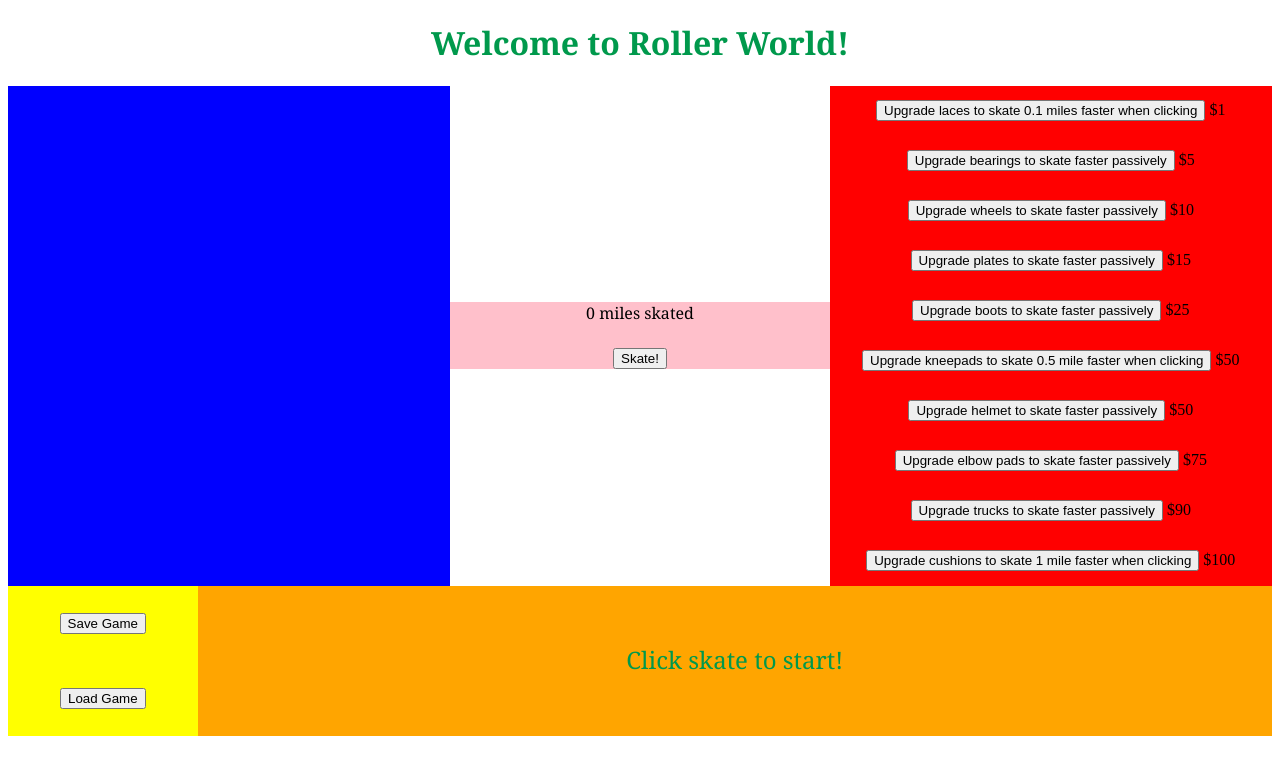
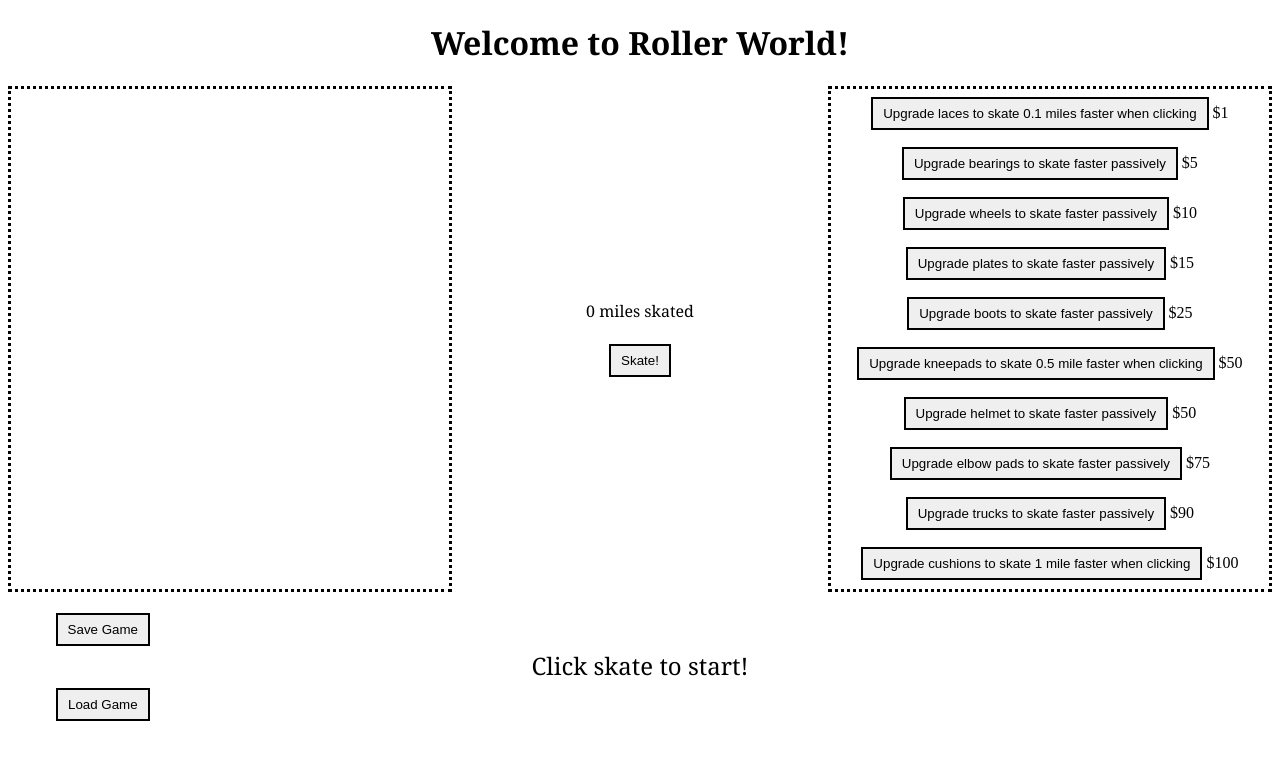
Before and after one commit to JoleneRenee21/roller.github.io, a plain HTML site: page index.html in a window 1280 px wide. Drawn offline with Linux system fonts and the light colour scheme.

Commit message:
Update style.css
Finalized design

```diff
--- a/style.css
+++ b/style.css
@@ -1,7 +1,13 @@
 h1 {
-  color: #00994C;
-  text-align: center;
-  font-family: Georgia;
+	color: black;
+	text-align: center;
+	font-family: Georgia;
+}
+button {
+	background-color: light gray;
+	border: 2px solid black;
+	color: black;
+	padding: 7px 10px;
 }
 #flex-layout {
 	display: flex;
@@ -17,12 +23,12 @@ h1 {
 #counter {
 	text-align: center;
 	font-family: Georgia;
-	background: pink;
+	/*background: pink;*/
 	width: 100%;
 	order: 1;
 }
 #money {
-	background: green;
+	/*background: green;*/
 	width: 100%;
 	height: 100px;
 	order: 2;
@@ -30,7 +36,9 @@ h1 {
 	line-height: 100px;
 }
 #jobs {
-	background: blue;
+	/*background: blue;*/
+	border-style: dotted;
+	border-color: black;
 	width: 35%;
 	height: 500px;
 	order: 1;
@@ -40,7 +48,9 @@ h1 {
 	justify-content: space-around;
 }
 #upgrades {
-	background: red;
+	/*background: red;*/
+	border-style: dotted;
+	border-color: black;
 	width: 35%;
 	height: 500px;
 	order: 3;
@@ -55,7 +65,7 @@ h1 {
 	align-items: center;
 }
 #save-functionality {
-	background: yellow;
+	/*background: yellow;*/
 	width: 15%;
 	height: 150px;
 	order: 1;
@@ -65,11 +75,11 @@ h1 {
 	justify-content: space-around;
 }
 #message{
-	background: orange;
+	/*background: orange;*/
 	font-family: Georgia;
 	font-size: 24px;
-	color: #00994C;
-	width: 85%;
+	color: black;
+	width: 70%;
 	order: 2;
 	height: 150px;
 	text-align: center;
```
